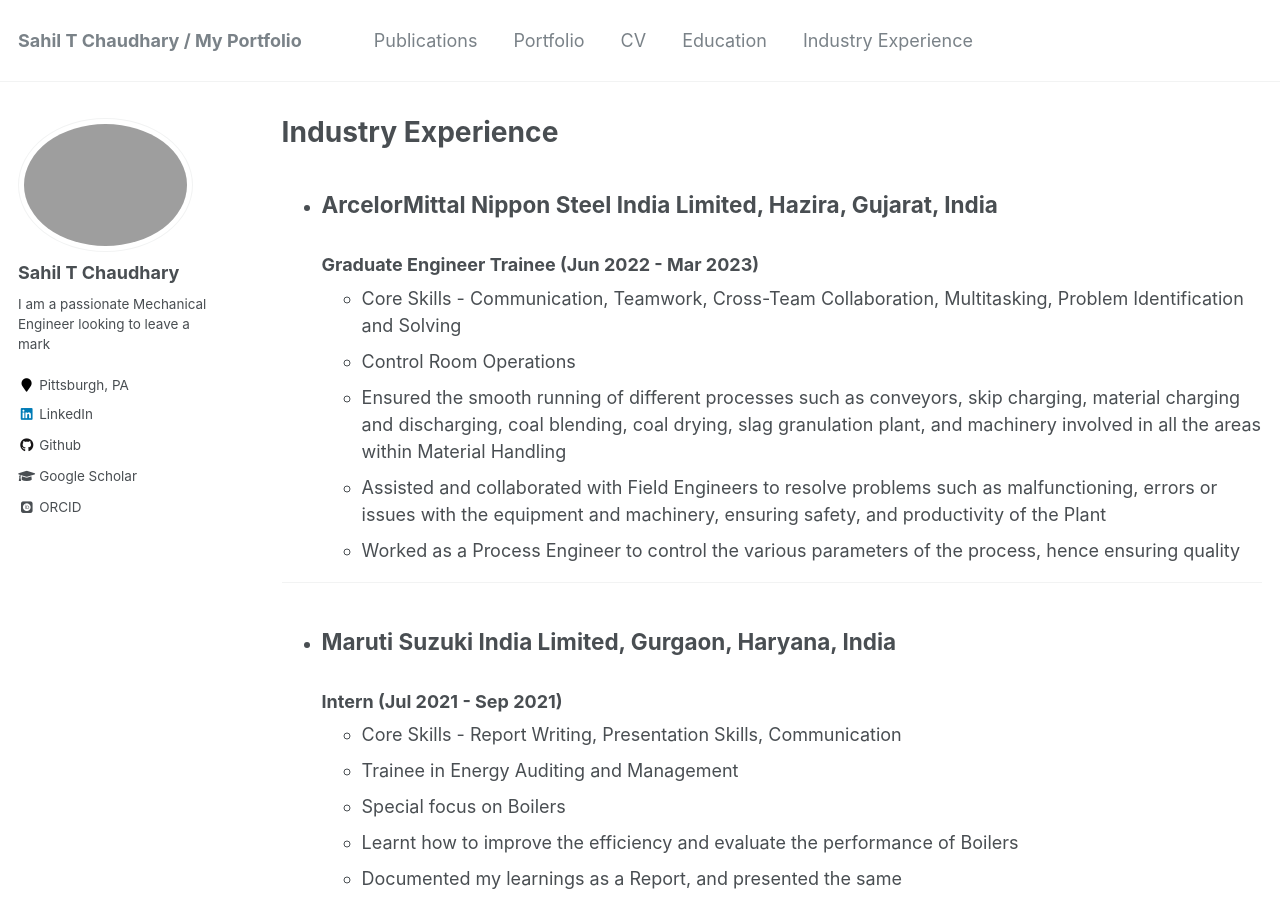
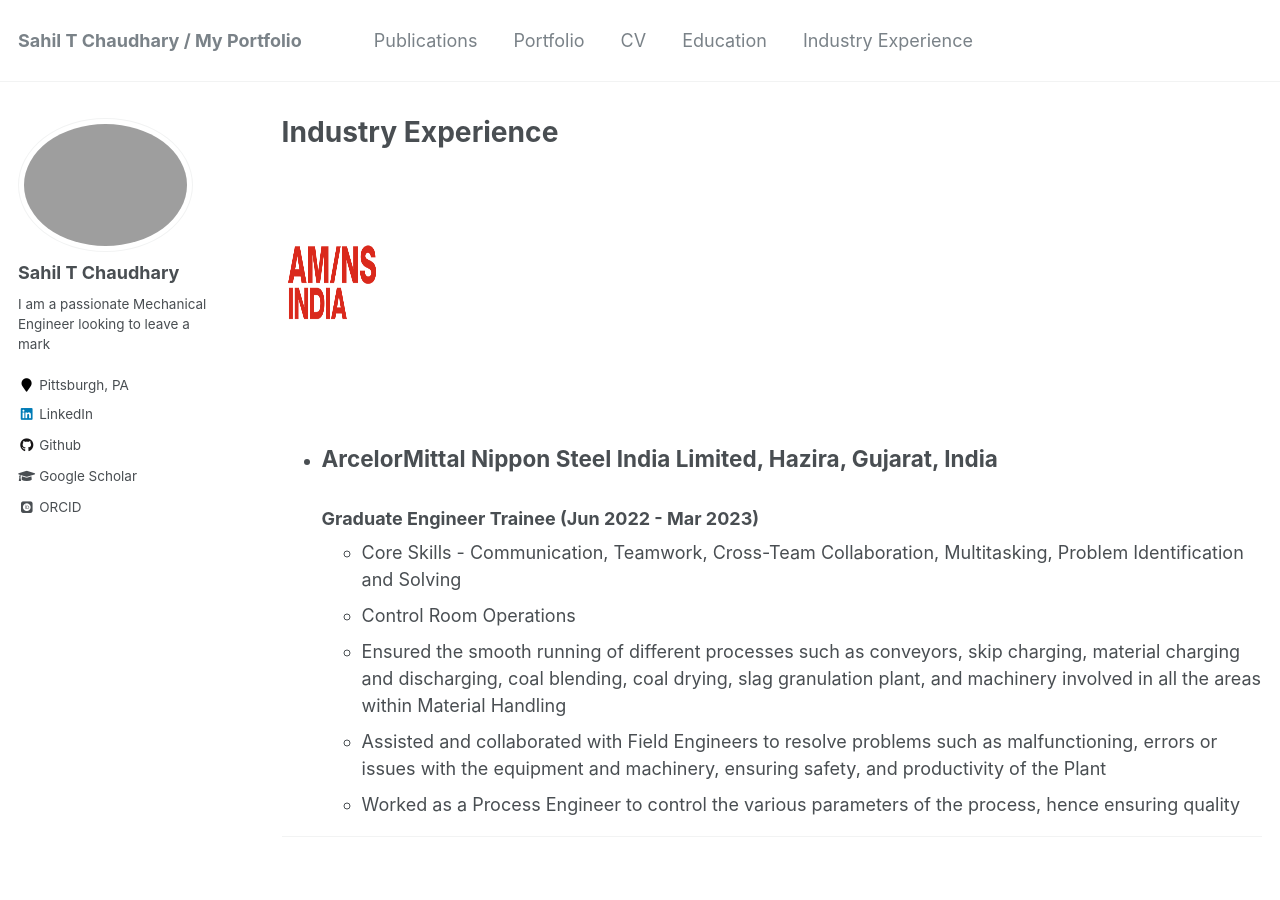
Before and after one commit to SahilTChaudhary/sahiltchaudhary.github.io, a Jekyll site: the page built from _pages/industryexperience.md, in a window 1280 px wide and 900 px high. Built offline with Jekyll 4.4.1, drawn with Linux system fonts in a browser that asks for light colours; some web fonts are replaced.

Commit message:
Modified Work Exp

```diff
--- a/_pages/industryexperience.md
+++ b/_pages/industryexperience.md
@@ -9,6 +9,9 @@
 
 {% include base_path %}
 
+<figure>
+  <img src="/images/AMNS_Logo.png" alt="AM/NS Logo" style="width:100px;height:200px;">
+  </figure>
 * <h2>ArcelorMittal Nippon Steel India Limited, Hazira, Gujarat, India</h2>
   <h3>Graduate Engineer Trainee (Jun 2022 - Mar 2023)</h3>
   * Core Skills - Communication, Teamwork, Cross-Team Collaboration, Multitasking, Problem Identification and Solving
@@ -18,6 +21,9 @@
   * Worked as a Process Engineer to control the various parameters of the process, hence ensuring quality
 
 ---
+<figure>
+  <img src="/images/MS_Logo.png" alt="Maruti Suzuki Logo" style="width:100px;height:200px;">
+  </figure>
 * <h2>Maruti Suzuki India Limited, Gurgaon, Haryana, India</h2>
   <h3>Intern (Jul 2021 - Sep 2021)</h3>
   * Core Skills - Report Writing, Presentation Skills, Communication
```
Also changed, not shown: images/AMNS_Logo.png (added), images/MS_Logo.png (added).
